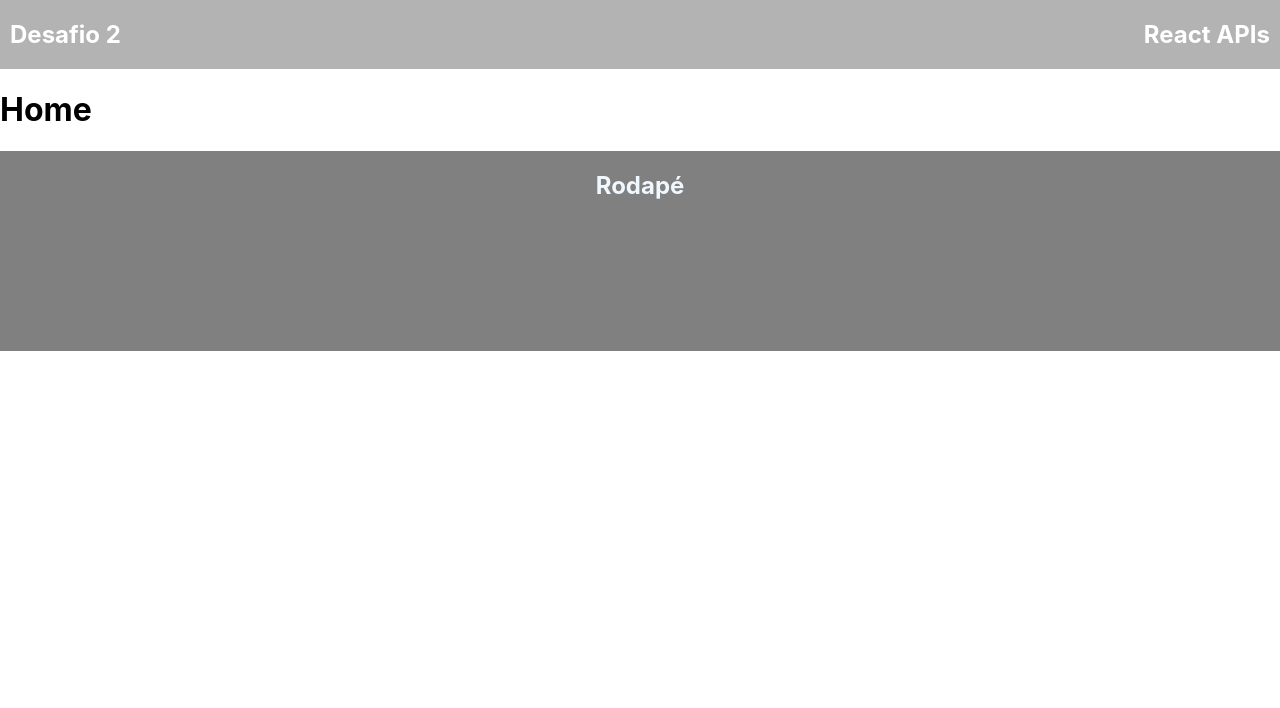
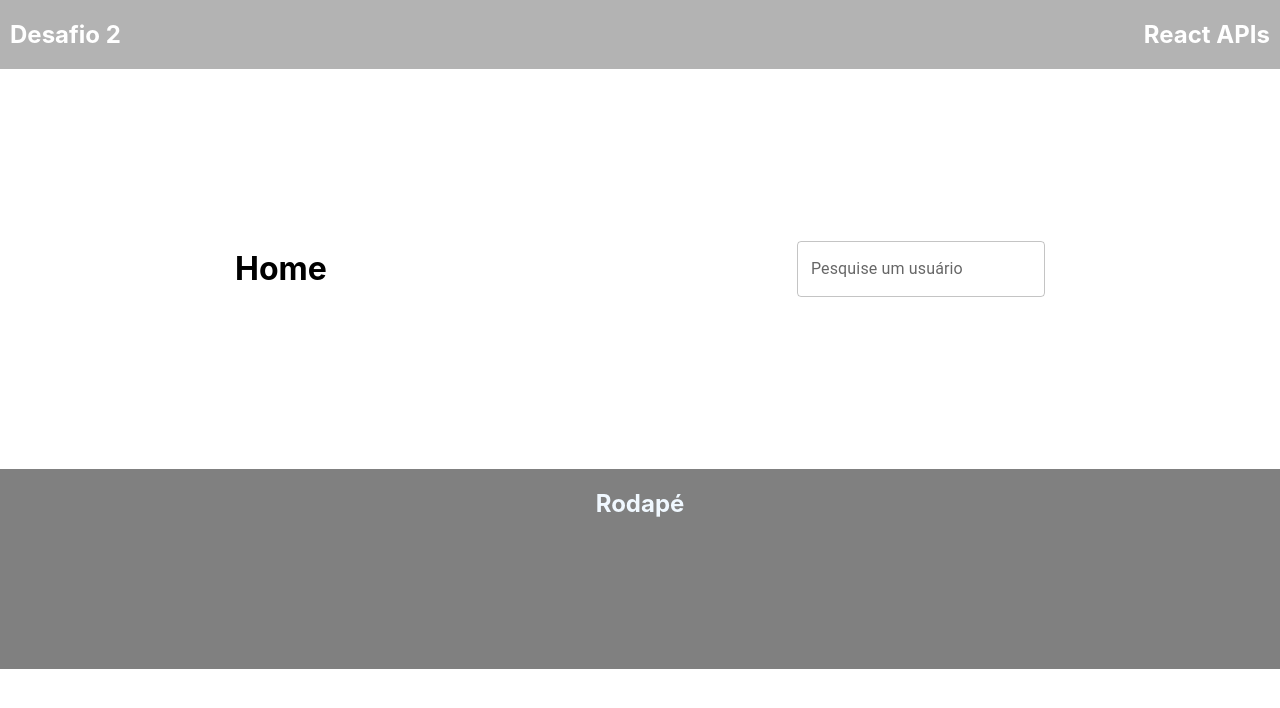
Before and after one commit to MatheysJ/Continuacao_Desafio2, a React (Create React App) app: page / in a window 1280 px wide. Shown: the top 708 px of the page. Built offline with nearby package versions, Linux system fonts and the light colour scheme.

Commit message:
Modificando a Home, input de texto adicionado utilizando material-ui

```diff
--- a/package.json
+++ b/package.json
@@ -3,6 +3,10 @@
   "version": "0.1.0",
   "private": true,
   "dependencies": {
+    "@emotion/react": "^11.9.0",
+    "@emotion/styled": "^11.8.1",
+    "@fontsource/roboto": "^4.5.5",
+    "@mui/material": "^5.6.3",
     "@testing-library/jest-dom": "^5.16.4",
     "@testing-library/react": "^13.1.1",
     "@testing-library/user-event": "^13.5.0",
--- a/src/paginas/Home.jsx
+++ /dev/null
@@ -1,11 +0,0 @@
-import React from 'react';
-
-function Home() {
-    return(
-        <>
-            <h1>Home</h1>
-        </>
-    );
-}
-
-export default Home;
--- /dev/null
+++ b/src/paginas/Home/index.jsx
@@ -0,0 +1,21 @@
+import React from "react";
+import { Container, FormControl, TextField } from "@mui/material";
+import { Main } from "./style";
+
+function Home() {
+  return (
+    <Main>
+      <h1>Home</h1>
+      <FormControl>
+        <TextField
+            id="standard-basic"
+            label="Pesquise um usuário"
+            variant="outlined"
+            margin="none"
+        />
+      </FormControl>
+    </Main>
+  );
+}
+
+export default Home;
--- /dev/null
+++ b/src/paginas/Home/style.js
@@ -0,0 +1,8 @@
+import styled from 'styled-components'
+
+export const Main = styled.div`
+    display: flex;
+    justify-content: space-around;
+    align-items: center;
+    height: 400px;
+`
```
Also changed, not shown: src/App.js (+6 -1 lines), 1 other file (tests, documents, lock files or other folders).
